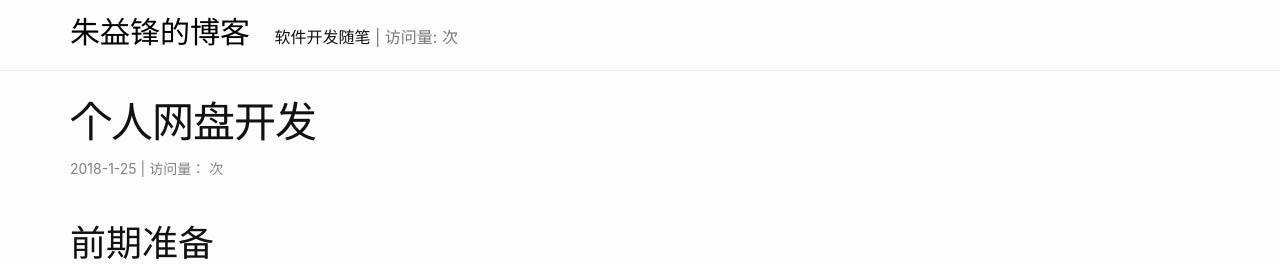
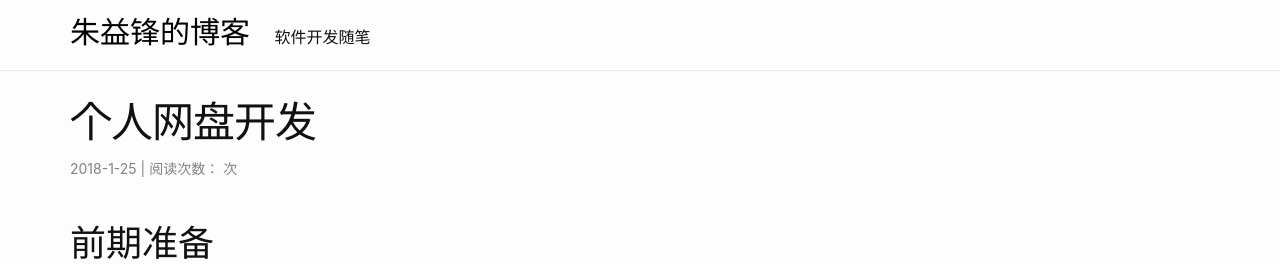
Before and after one commit to zyfilife/zyfilife.github.io, a Jekyll site: the page built from _posts/2018-01-25-个人网盘开发.md, in a window 1280 px wide. Shown: the top 264 px of the page. Built offline with Jekyll 4.4.1, drawn with Linux system fonts in a browser that asks for light colours; our own code applies the rules of GitHub Pages for plain Markdown files; comment, search, counter and statistics services are not loaded.

Commit message:
no message

```diff
--- a/_includes/header.html
+++ b/_includes/header.html
@@ -6,7 +6,7 @@
 				<a href="/" style="font-size: 30px; text-decoration: none; color: #000;">{{ site.title | escape }}
 				</a>
 				<span style="padding-left: 16px;">{{site.description}}</span>
-				<span id="busuanzi_container_site_pv" style="margin-bottom: 15px; color: rgb(120,120,120); font-size: 16px;"> | 访问量: <span id="busuanzi_value_site_pv"></span>次</span>
+				<!-- <span id="busuanzi_container_site_pv" style="margin-bottom: 15px; color: rgb(120,120,120); font-size: 16px;"> | 访问量: <span id="busuanzi_value_site_pv"></span>次</span> -->
 			</p>
 		</div>
 		{%- if page.url == "/" -%}
--- a/_layouts/post.html
+++ b/_layouts/post.html
@@ -13,7 +13,7 @@ layout: default
       {%- if page.author -%}
       <span itemprop="author" itemscope itemtype="http://schema.org/Person"><span class="p-author h-card" itemprop="name">{{ page.author }}</span></span>
       {%- endif -%}
-      <span id="busuanzi_container_page_pv"> | 访问量：<span id="busuanzi_value_page_pv"></span> 次</span>
+      <span id="busuanzi_container_page_pv"> | 阅读次数：<span id="busuanzi_value_page_pv"></span> 次</span>
     </p>
   </header>
 
```
Also changed, not shown: _posts/2018-01-25-个人网盘开发.md (+1 -2 lines).
